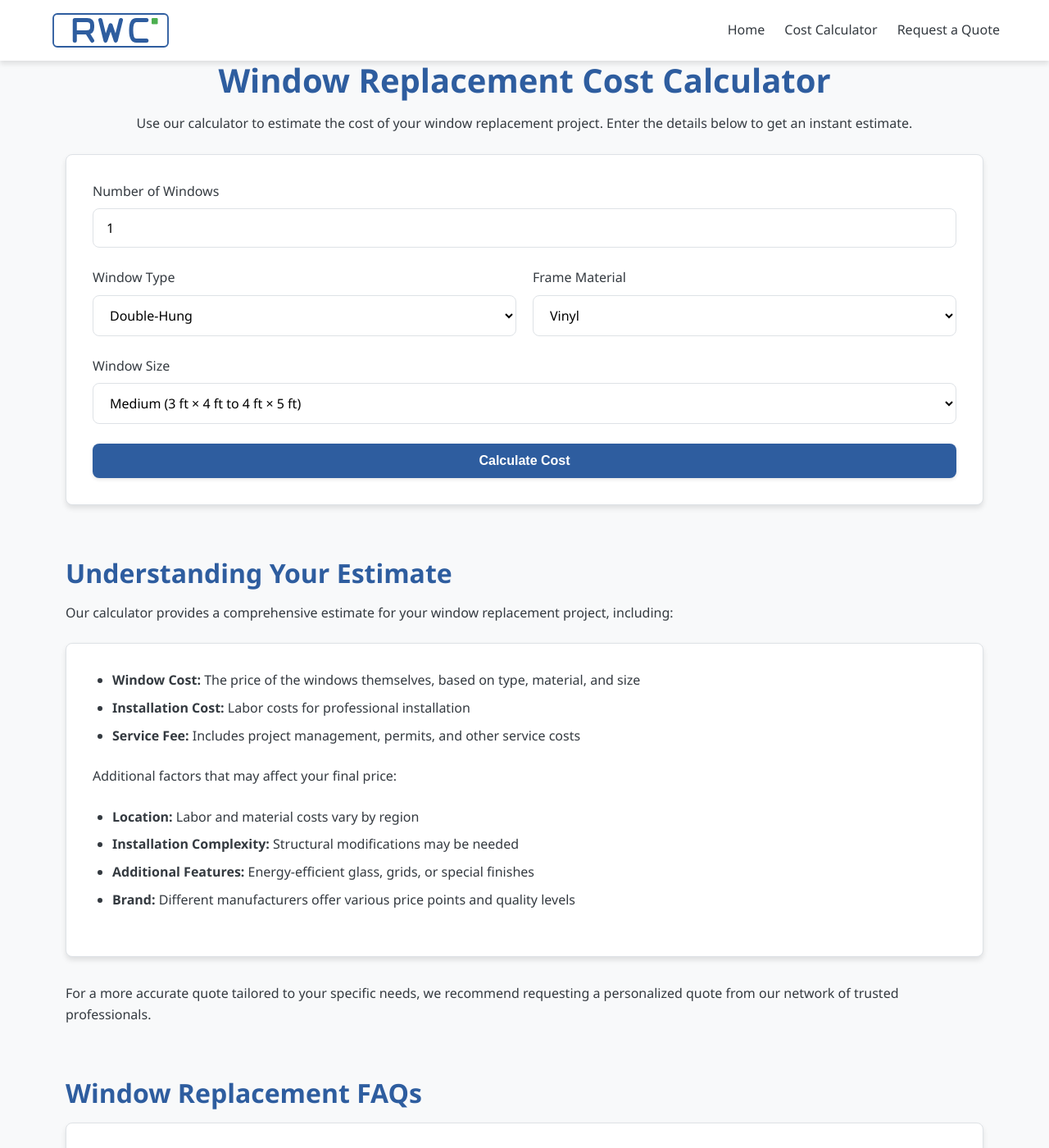
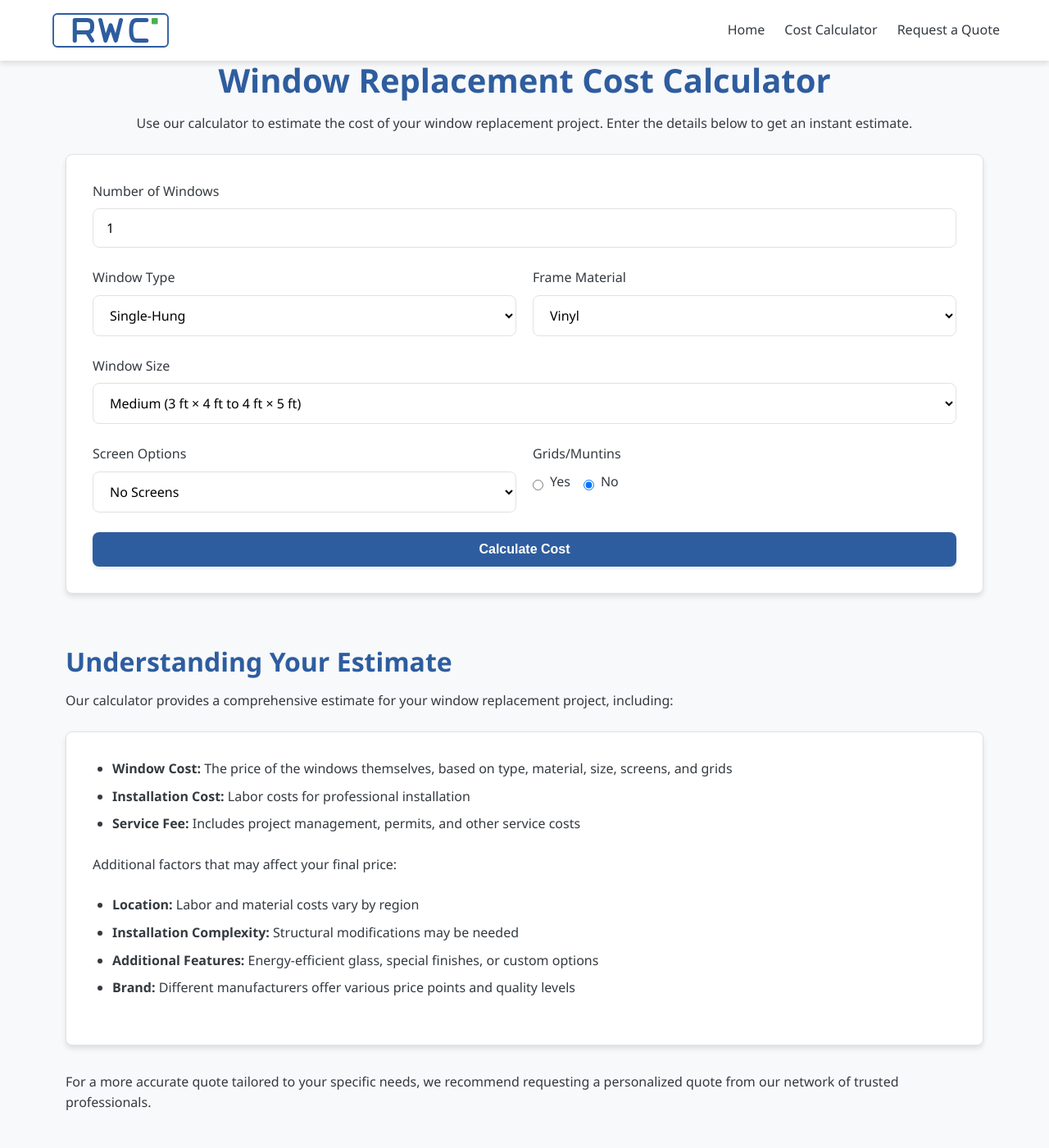
Before and after one commit to tim-amredev/replacement-window-costs, a Jekyll site: the page built from calculator.html, in a window 1280 px wide and 1400 px high. Shown: the whole window at 82% size. Built offline with Jekyll 4.4.1, drawn with Linux system fonts in a browser that asks for light colours.

Commit message:
Update calculator.html

```diff
--- a/calculator.html
+++ b/calculator.html
@@ -48,6 +61,35 @@ custom_js:
           <option value="medium" selected>Medium (3 ft × 4 ft to 4 ft × 5 ft)</option>
           <option value="large">Large (Larger than 4 ft × 5 ft)</option>
         </select>
+      </div>
+
+      <div class="form-row">
+        <div class="form-col">
+          <div class="form-group">
+            <label for="screen-type">Screen Options</label>
+            <select id="screen-type" required>
+              <option value="none">No Screens</option>
+              <option value="half">Half Screens</option>
+              <option value="full">Full Screens</option>
+            </select>
+          </div>
+        </div>
+
+        <div class="form-col">
+          <div class="form-group">
+            <label>Grids/Muntins</label>
+            <div class="radio-group">
+              <div class="radio-option">
+                <input type="radio" id="grids-yes" name="grids" value="yes">
+                <label for="grids-yes">Yes</label>
+              </div>
+              <div class="radio-option">
+                <input type="radio" id="grids-no" name="grids" value="no" checked>
+                <label for="grids-no">No</label>
+              </div>
+            </div>
+          </div>
+        </div>
       </div>
 
       <button type="submit" class="btn btn-primary" style="width: 100%;">Calculate Cost</button>
@@ -91,7 +133,7 @@ custom_js:
 
   <div class="card">
     <ul>
-      <li><strong>Window Cost:</strong> The price of the windows themselves, based on type, material, and size</li>
+      <li><strong>Window Cost:</strong> The price of the windows themselves, based on type, material, size, screens, and grids</li>
       <li><strong>Installation Cost:</strong> Labor costs for professional installation</li>
       <li><strong>Service Fee:</strong> Includes project management, permits, and other service costs</li>
     </ul>
@@ -99,7 +141,7 @@ custom_js:
     <ul>
       <li><strong>Location:</strong> Labor and material costs vary by region</li>
       <li><strong>Installation Complexity:</strong> Structural modifications may be needed</li>
-      <li><strong>Additional Features:</strong> Energy-efficient glass, grids, or special finishes</li>
+      <li><strong>Additional Features:</strong> Energy-efficient glass, special finishes, or custom options</li>
       <li><strong>Brand:</strong> Different manufacturers offer various price points and quality levels</li>
     </ul>
   </div>
@@ -167,4 +209,20 @@ custom_js:
   font-family: monospace;
   font-size: 1.1rem;
 }
+
+/* Radio group styles for grids option */
+.radio-group {
+  display: flex;
+  gap: 1rem;
+  margin-top: 0.5rem;
+}
+
+.radio-option {
+  display: flex;
+  align-items: center;
+}
+
+.radio-option input[type="radio"] {
+  margin-right: 0.5rem;
+}
 </style>
```
Also changed, not shown: other parts of calculator.html (+13 -0 lines).
